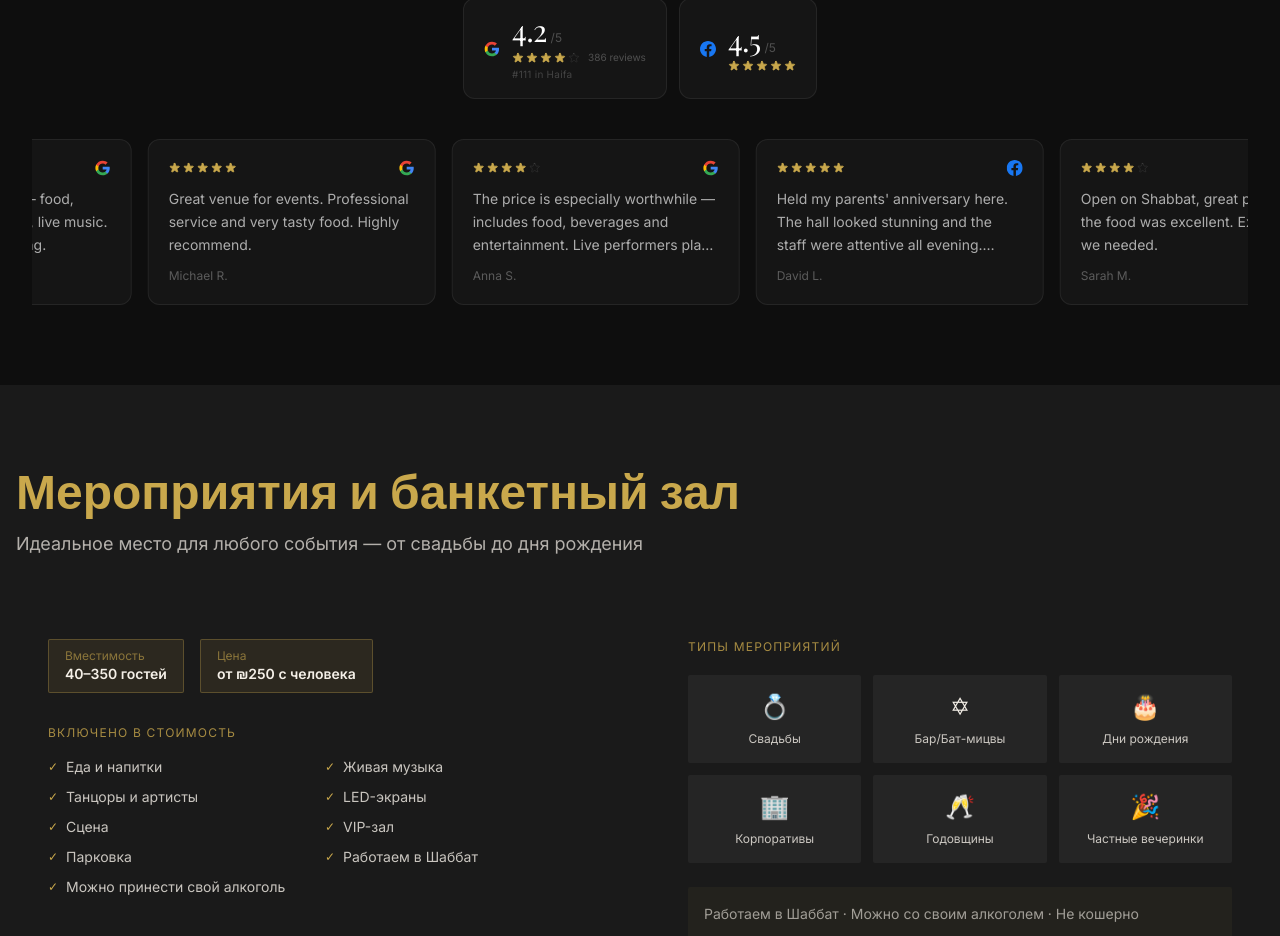
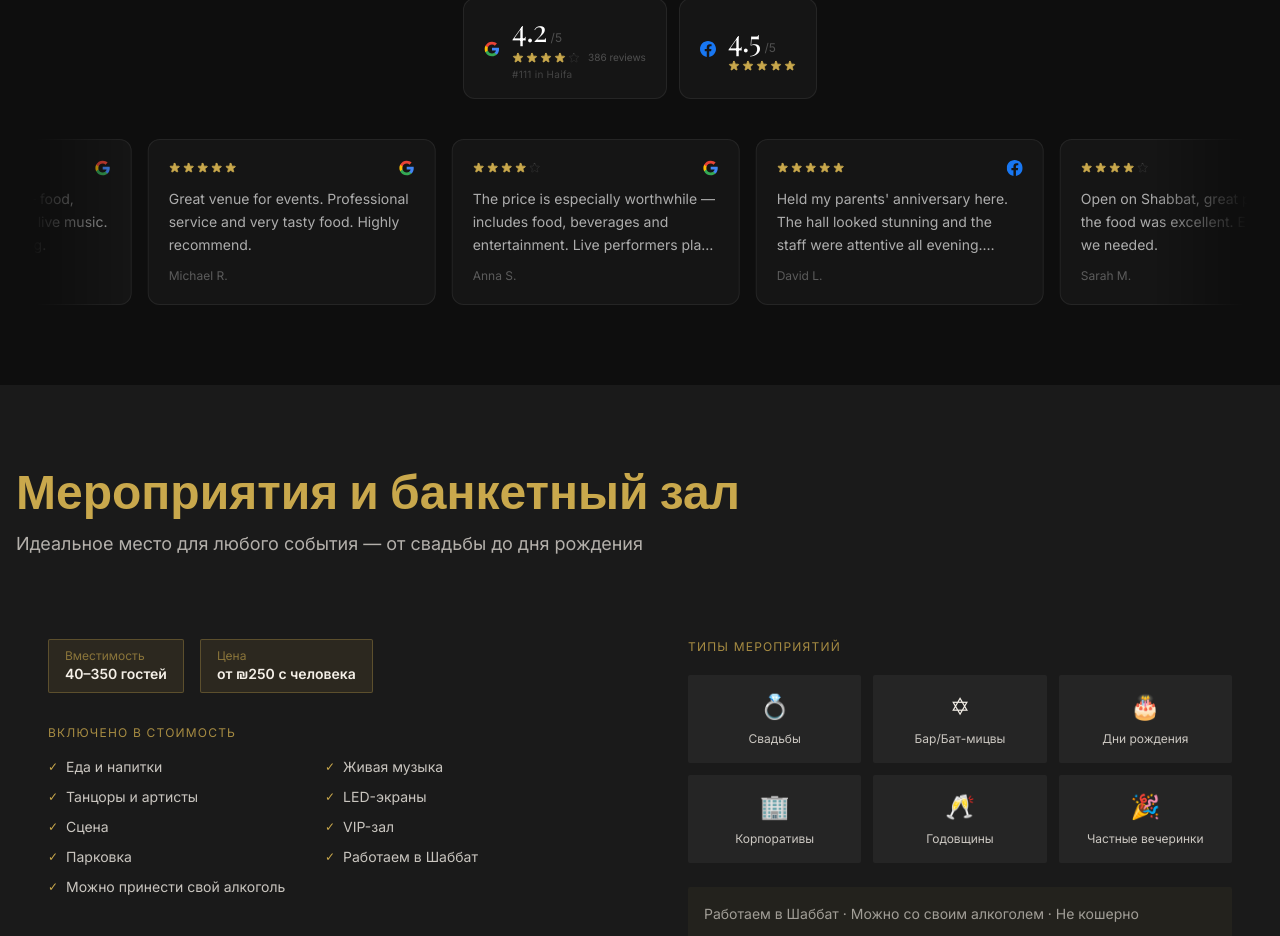
Before and after one commit to ediftw17/panorama-style-website, a Next.js app: page / in a window 1280 px wide. Shown: the part 2372-3308 px from the top of the page. Built offline with nearby package versions, Linux system fonts and the light colour scheme.

Commit message:
reviews carousel: add fade mask on left and right edges

```diff
--- a/components/ReviewsStrip.tsx
+++ b/components/ReviewsStrip.tsx
@@ -126,6 +126,7 @@
       {visibleReviews.length > 0 && (
         <div
           className="overflow-hidden"
+          style={{ maskImage: 'linear-gradient(to right, transparent 0%, black 8%, black 92%, transparent 100%)', WebkitMaskImage: 'linear-gradient(to right, transparent 0%, black 8%, black 92%, transparent 100%)' }}
           onMouseEnter={() => setPaused(true)}
           onMouseLeave={() => setPaused(false)}
           onTouchStart={() => setPaused(true)}
```
